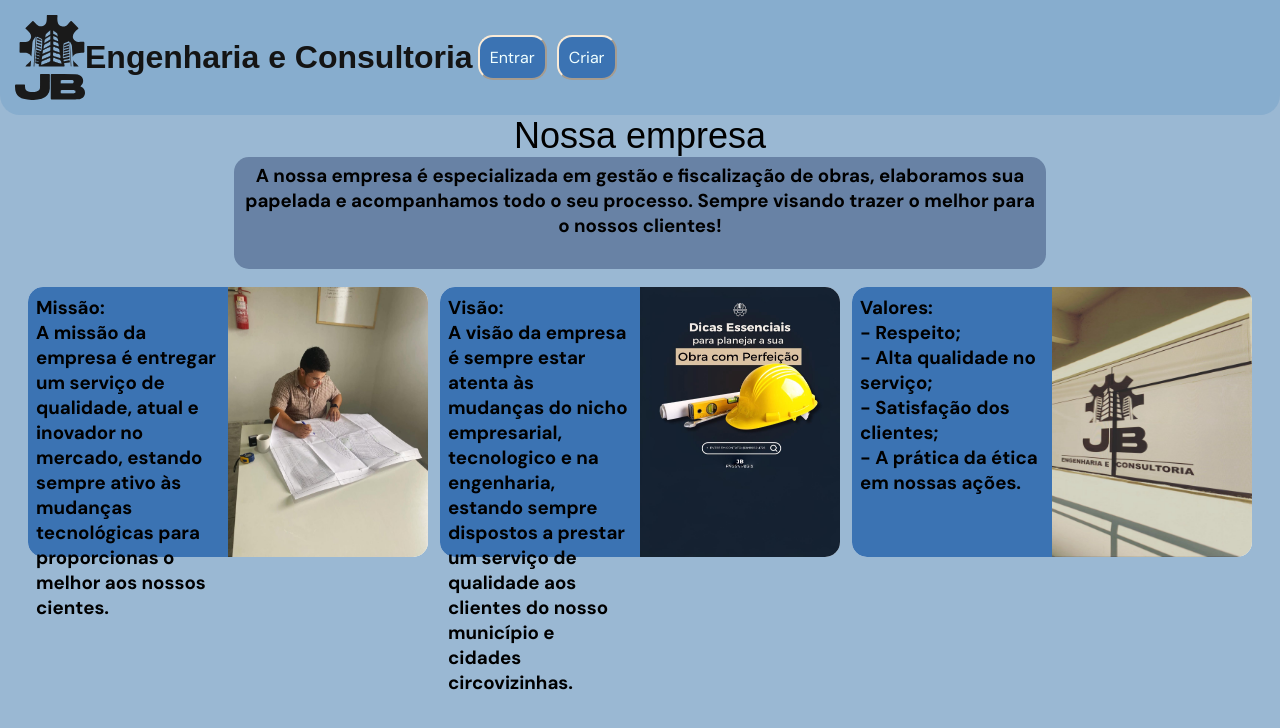
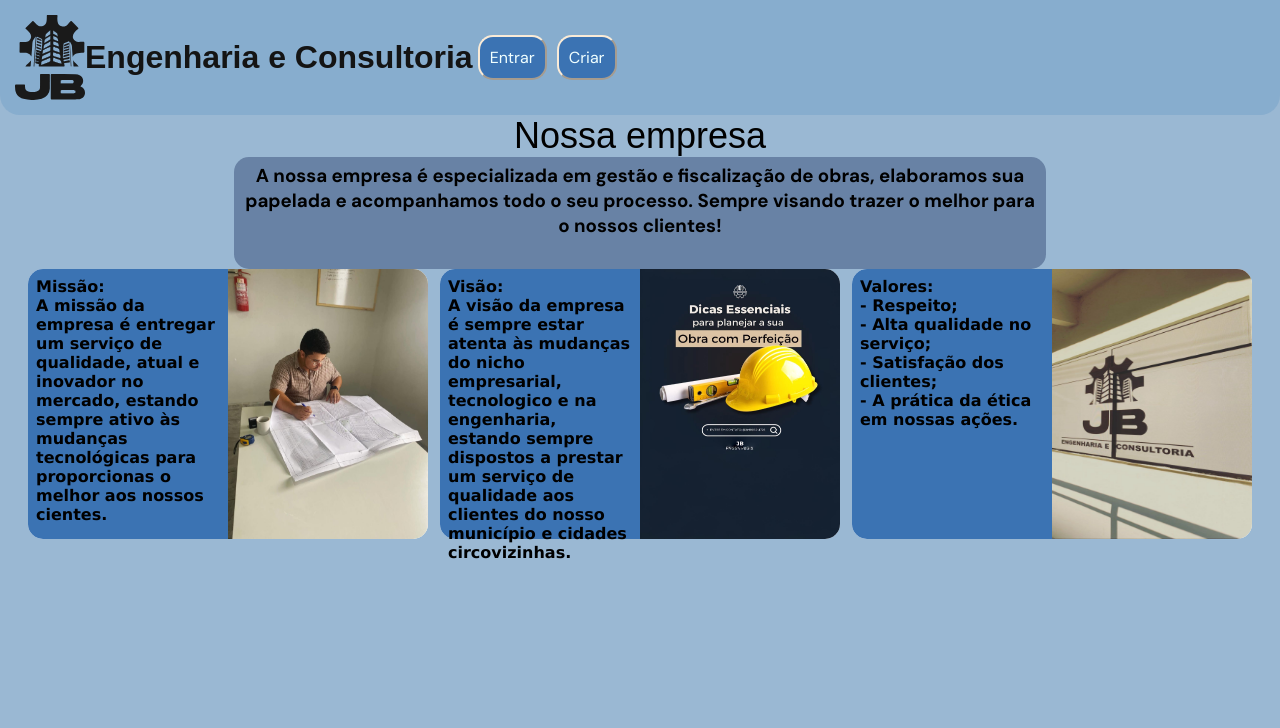
Before and after one commit to iamena/JB-Engenharia-e-Consultas, a plain HTML site: page index.html in a window 1280 px wide. Drawn offline with nearby package versions, Linux system fonts and the light colour scheme; a web font is replaced by a local one.

Commit message:
tirei a necessidade do h1 e resolvi o problema da fonte

```diff
--- a/index.html
+++ b/index.html
@@ -46,12 +46,12 @@
         <link href="https://fonts.googleapis.com/css2?family=Martian+Mono:wght@500&display=swap" rel="stylesheet">
 
         <h1 class="titu">Nossa empresa</h1>
-        <p>
+        <p class="textinho">
         <H3 class="bode">
           A nossa empresa é especializada em gestão e fiscalização de obras,
           elaboramos sua papelada e acompanhamos todo o seu processo.
           Sempre visando trazer o melhor para o nossos clientes!
-        </H3>
+
         </p>
         <br>
       </div>
@@ -62,11 +62,12 @@
       <div class="informações">
           <div class="card">
             <div class="card-text">
-              <p>
-                <h3 class="textinhos">Missão:<br>
+              <p class="textinho">
+                Missão:<br>
                 A missão da empresa é entregar um serviço de qualidade, atual e inovador no mercado, estando sempre ativo às
                 mudanças tecnológicas para proporcionas o melhor aos nossos cientes.
-              </p></h3>
+              </p>
+
             </div>
             <div class="card-img-box">
               <!--Para trocar a imagem dos cards, mude o src abaixo.-->
@@ -76,12 +77,13 @@
 
           <div class="card">
             <div class="card-text">
-              <p>
-                <h3 class="textinhos">Visão:<br>
+              <p class="textinho">
+                Visão:<br>
                 A visão da empresa é sempre estar atenta às mudanças do nicho empresarial, tecnologico e na
                 engenharia, estando sempre dispostos a prestar um serviço de qualidade aos clientes do nosso município e
                 cidades circovizinhas.
-              </p></h3>
+              </p>
+
             </div>
             <div class="card-img-box">
               <!--Para trocar a imagem dos cards, mude o src abaixo.-->
@@ -91,14 +93,15 @@
 
           <div  class="card">
             <div class="card-text">
-              <p>
-                <h3 class="textinhos">Valores:<br>
+              <p class="textinho">
+                Valores:<br>
                 - Respeito;<br>
                 - Alta qualidade no serviço;<br>
                 - Satisfação dos clientes;<br>
                 - A prática da
                 ética em nossas ações.
-              </p></h3>
+              </p>
+
             </div>
             <div class="card-img-box">
               <!--Para trocar a imagem dos cards, mude o src abaixo.-->
--- a/style.css
+++ b/style.css
@@ -232,14 +232,10 @@ main {
   flex-flow: column;
   align-items: center;
 }
-.textinhos{
-  font-family: "DM Sans", sans-serif;
-  font-optical-sizing: auto;
-  font-weight: weight;
-  font-style: 9;
+
+/* o erro era somente o nome da tag aqui no css, no html vc tinha colocado sem "s", aqui voce colocou com "s" no final. */
+.textinho {
+  font-family: "DM sans", sans-serif;
+  font-weight: bold; /* use algum numero para mudar o peso da fonte (acima de 700 é negrito, voce pode por somente bold se quiser negrito*/
   color: rgb(0, 0, 0);
-
 }
-.textinhos:nth-child(1){
-  font-size: 128px;
-}
```
